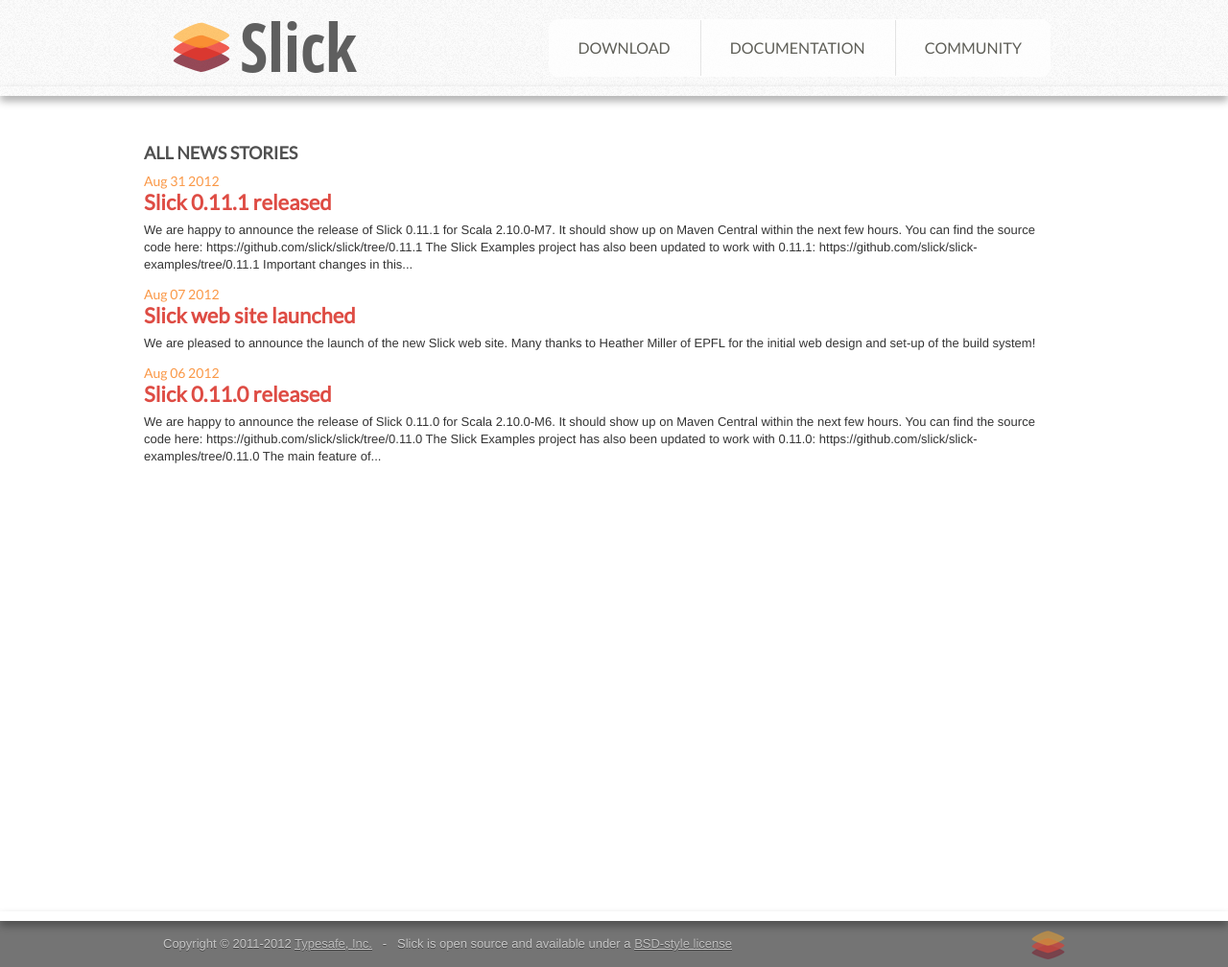
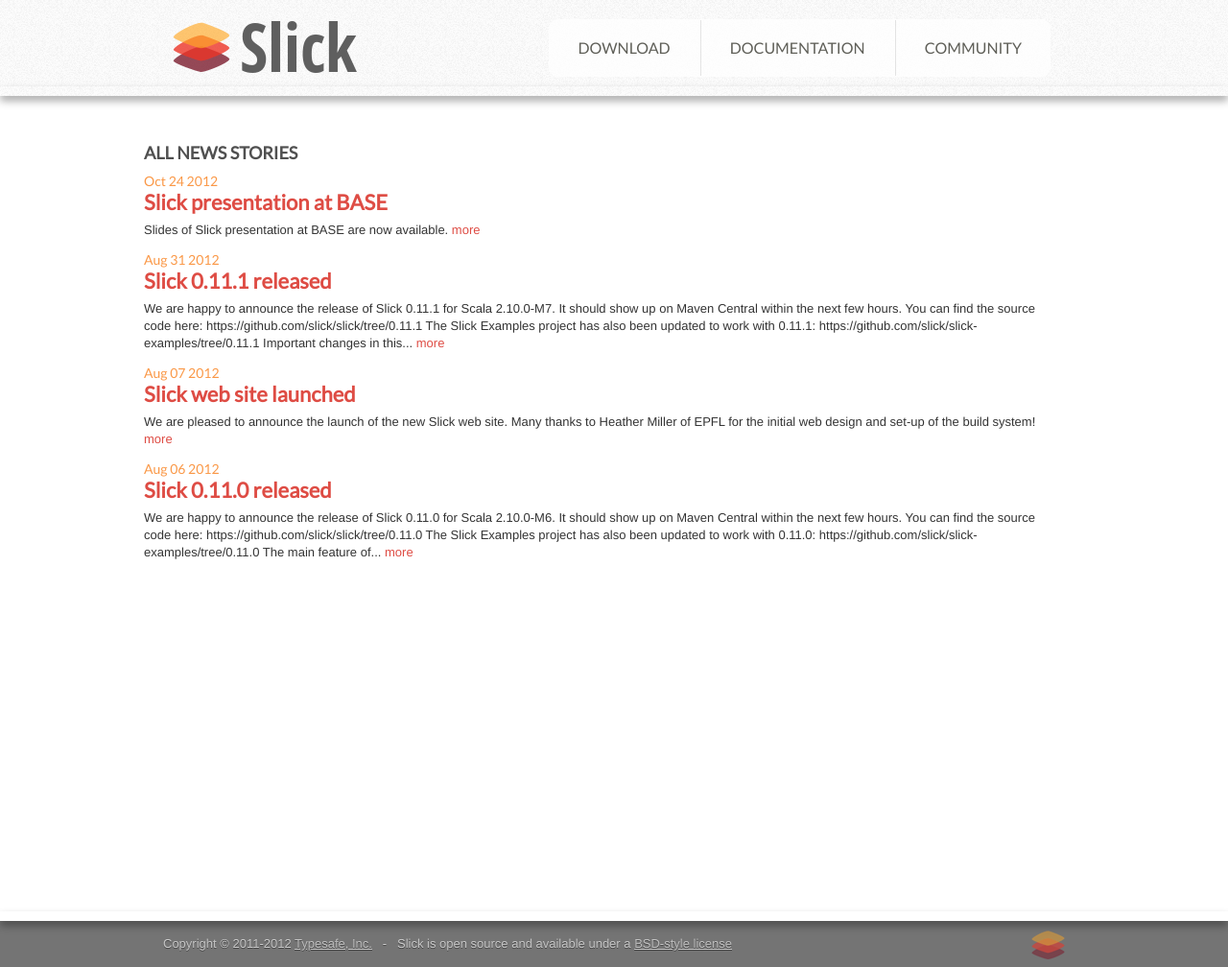
Before and after one commit to slick/slick.github.com, a Jekyll site: the page built from news/all-news.md, in a window 1280 px wide. Shown: the whole page at 96% size. Built offline with Jekyll 4.4.1, drawn with Linux system fonts in a browser that asks for light colours.

Commit message:
added news about BASE presentation

```diff
--- a/_includes/news-feed.html
+++ b/_includes/news-feed.html
@@ -9,7 +9,7 @@
 		{% if p.short %}
 			<div class="news-body">{{ p.short }}</div>
 		{% else %}
-			<div class="news-body">{{ p.content | strip_html | truncatewords: 30 }}</div>
+			<div class="news-body">{{ p.content | strip_html | truncatewords: 30 }} <a href="{{ site.baseurl }}{{ p.url }}">more</a></div>
 		{% endif %}
 	</div>
 {% endfor %}
--- /dev/null
+++ b/news/_posts/2012-10-24-slick-presentation-base.md
@@ -0,0 +1,6 @@
+---
+layout: news
+title: Slick presentation at BASE
+author: Christopher Vogt
+---
+Slides of <a href="/docs/#20121017_slick_presentation_at_bay_area_scala_enthusiasts">Slick presentation at BASE</a> are now available.
--- a/news/all-news.md
+++ b/news/all-news.md
@@ -10,7 +10,7 @@
 			<div class="news-item">
 				<div class="news-date">{{ p.date | date: "%b %d %Y" }}</div>
 				<div class="news-title" style="font-size: 22px; padding-bottom: 4px;"><a href="{{ site.baseurl }}{{ p.url }}">{{ p.title }}</a></div>
-				<div class="news-body">{{ p.content | strip_html | truncatewords: 50 }}</div>
+				<div class="news-body">{{ p.content | strip_html | truncatewords: 50 }} <a href="{{ site.baseurl }}{{ p.url }}">more</a></div>
 			</div>
 		{% endfor %}
 	</div>
```
Also changed, not shown: news/index.md (+1 -1 lines).
